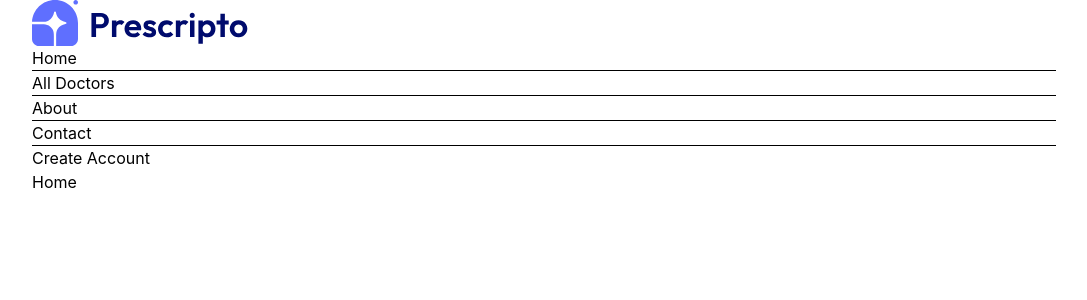
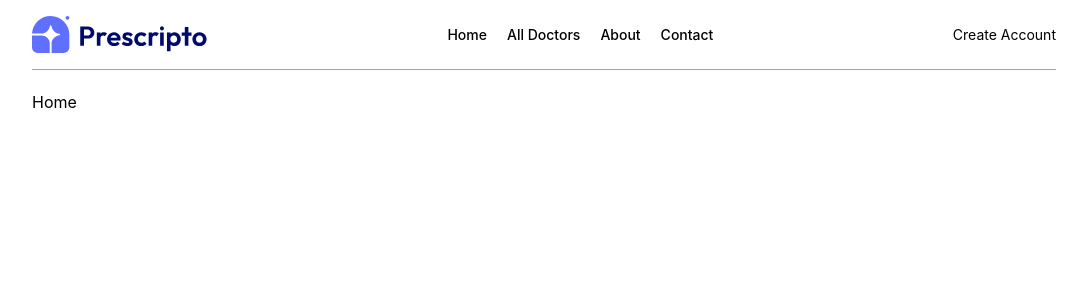
Before and after one commit to Shakithyanshaw/prescripto, a React (Vite) app in the folder frontend/: page / in a window 1280 px wide. Shown: the top 300 px of the page, without its empty margins (96-1183 px from the left). Built offline with nearby package versions, Linux system fonts and the light colour scheme.

Commit message:
add css properties for navbar component

```diff
--- a/frontend/src/components/Navbar.jsx
+++ b/frontend/src/components/Navbar.jsx
@@ -4,24 +4,24 @@
 
 const Navbar = () => {
   return (
-    <div>
-      <img src={assets.logo} alt="" />
-      <ul>
-        <NavLink>
-          <li>Home</li>
-          <hr />
+    <div className="flex items-center justify-between text-sm py-4 mb-5 border-b border-b-gray-400">
+      <img className="w-44 cursor-pointer" src={assets.logo} alt="" />
+      <ul className="hidden md:flex items-start gap-5 font-medium">
+        <NavLink to="/">
+          <li className="py-1">Home</li>
+          <hr className="border-none outline-none h-0.5 bg-primary w-3/5 m-auto hidden" />
         </NavLink>
-        <NavLink>
-          <li>All Doctors</li>
-          <hr />
+        <NavLink to="/doctors">
+          <li className="py-1">All Doctors</li>
+          <hr className="border-none outline-none h-0.5 bg-primary w-3/5 m-auto hidden" />
         </NavLink>
-        <NavLink>
-          <li>About</li>
-          <hr />
+        <NavLink to="/about">
+          <li className="py-1">About</li>
+          <hr className="border-none outline-none h-0.5 bg-primary w-3/5 m-auto hidden" />
         </NavLink>
-        <NavLink>
-          <li>Contact</li>
-          <hr />
+        <NavLink to="/contact">
+          <li className="py-1">Contact</li>
+          <hr className="border-none outline-none h-0.5 bg-primary w-3/5 m-auto hidden" />
         </NavLink>
       </ul>
       <div>
--- a/frontend/src/index.css
+++ b/frontend/src/index.css
@@ -1 +1,5 @@
 @import 'tailwindcss';
+
+@theme {
+  --color-primary: #5f6fff;
+}
```
